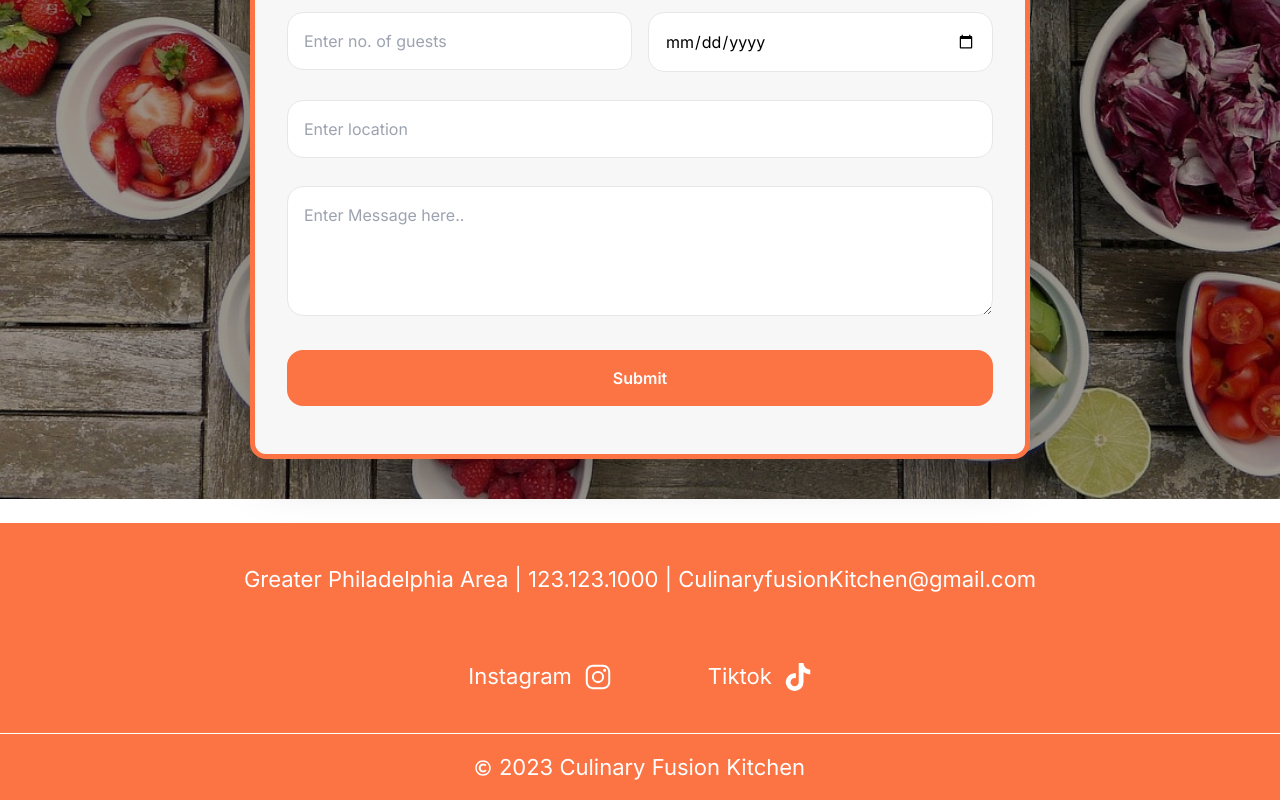
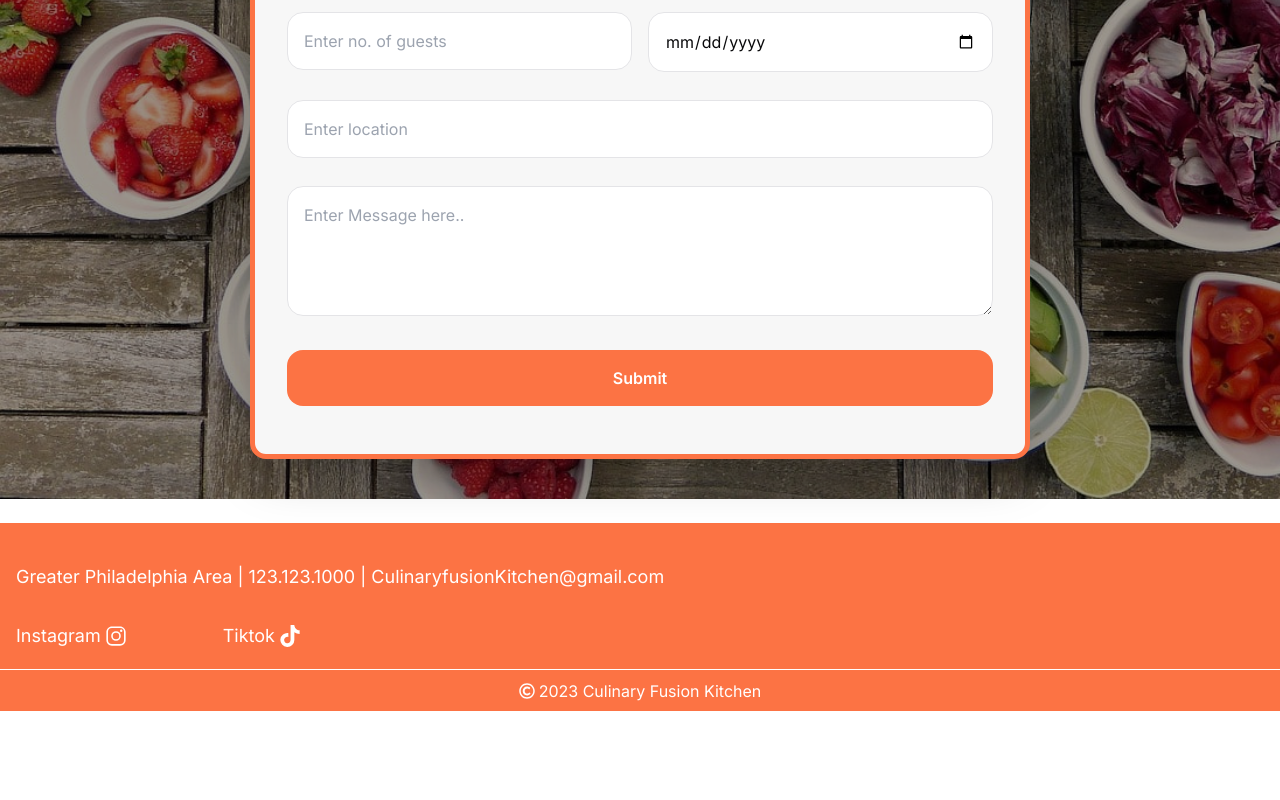
Before and after one commit to WebSparkInnovations/culinaryfusionkitchen, a Next.js app: page / in a window 1280 px wide. Shown: the part 2324-3124 px from the top of the page. After the commit the page ends 3035 px from the top, so only its background shows below. Built offline with nearby package versions, Linux system fonts and the light colour scheme.

Commit message:
coded added

```diff
--- a/package.json
+++ b/package.json
@@ -9,11 +9,17 @@
     "lint": "next lint"
   },
   "dependencies": {
+    "@radix-ui/react-icons": "^1.3.0",
+    "class-variance-authority": "^0.7.0",
+    "clsx": "^2.1.1",
     "formik": "^2.4.6",
+    "lucide-react": "^0.453.0",
     "next": "14.2.14",
     "react": "^18",
     "react-dom": "^18",
     "react-icons": "^5.3.0",
+    "tailwind-merge": "^2.5.4",
+    "tailwindcss-animate": "^1.0.7",
     "yup": "^1.4.0"
   },
   "devDependencies": {
--- a/src/Components/Layout/Footer.jsx
+++ b/src/Components/Layout/Footer.jsx
@@ -9,26 +9,26 @@ const Footer = () => {
 
   return (
     <div className="bg-[#fc7344] pt-7 xl:pt-10">
-      <div className="container flex flex-col gap-16">
-        <div className="max-w-max  mx-auto">
-          <p className="text-[22px] text-white">Greater Philadelphia Area | 123.123.1000 | CulinaryfusionKitchen@gmail.com</p>
+      <div className="container flex flex-col gap-8 2xl:gap-16">
+        <div className="max-w-max  2xl:mx-auto">
+          <p className="text-[18px] 2xl:text-[22px] text-white">Greater Philadelphia Area | 123.123.1000 | CulinaryfusionKitchen@gmail.com</p>
         </div>
-        <div className="max-w-max flex gap-24 mx-auto">
-          <div className="flex gap-3 items-center max-w-max">
-            <p className="text-[22px] text-white">Instagram</p>
-            <IoLogoInstagram className="text-white text-[28px]" />
+        <div className="max-w-max flex gap-5 lg:gap-24 2xl:mx-auto">
+          <div className="flex gap-1 2xl:gap-3 items-center max-w-max">
+            <p className="text-[18px] 2xl:text-[22px] text-white">Instagram</p>
+            <IoLogoInstagram className="text-white text-[22px] 2xl:text-[28px]" />
 
           </div>
-          <div className="flex gap-3 max-w-max items-center">
-            <p className="text-[22px] text-white">Tiktok</p>
-            <FaTiktok className="text-white text-[28px]" />
+          <div className="flex gap-1 2xl:gap-3 max-w-max items-center">
+            <p className="text-[18px] 2xl:text-[22px] text-white">Tiktok</p>
+            <FaTiktok className="text-white text-[22px] 2xl:text-[28px]" />
 
           </div>
         </div>
       </div>
-      <hr className="h-[2px] border-white mt-10" />
-      <div className="py-4 w-full items-center justify-center flex gap-2">
-        <FaRegCopyright className="text-white" /><span className="text-[22px] text-white">2023 Culinary Fusion Kitchen</span></div>
+      <hr className="h-[2px] border-white mt-5 2xl:mt-10" />
+      <div className="py-2 2xl:py-4 w-full items-center justify-center flex gap-1 2xl:gap-2">
+        <FaRegCopyright className="text-white" /><span className="text-[16px] 2xl:text-[22px] text-white">2023 Culinary Fusion Kitchen</span></div>
     </div>
 
   );
--- a/src/Components/Shared/ContactForm.jsx
+++ b/src/Components/Shared/ContactForm.jsx
@@ -18,16 +18,15 @@ const ContactForm = () => {
     message: "",
   };
 
-  const handleSubmit = (values, { resetForm }) => {
+  const handleSubmit = (values) => {
     console.log("Form submitted with values:", values);
-    resetForm();
   };
 
   return (
     <div className="w-full">
       <Formik
         initialValues={initialValues}
-        validationSchema={validationSchema}
+        // validationSchema={validationSchema}
         onSubmit={handleSubmit}
       >
         {({ isSubmitting }) => (
--- a/src/app/globals.css
+++ b/src/app/globals.css
@@ -1,3 +1,66 @@
 @tailwind base;
 @tailwind components;
 @tailwind utilities;
+@layer base {
+  :root {
+    --background: 0 0% 100%;
+    --foreground: 240 10% 3.9%;
+    --card: 0 0% 100%;
+    --card-foreground: 240 10% 3.9%;
+    --popover: 0 0% 100%;
+    --popover-foreground: 240 10% 3.9%;
+    --primary: 240 5.9% 10%;
+    --primary-foreground: 0 0% 98%;
+    --secondary: 240 4.8% 95.9%;
+    --secondary-foreground: 240 5.9% 10%;
+    --muted: 240 4.8% 95.9%;
+    --muted-foreground: 240 3.8% 46.1%;
+    --accent: 240 4.8% 95.9%;
+    --accent-foreground: 240 5.9% 10%;
+    --destructive: 0 84.2% 60.2%;
+    --destructive-foreground: 0 0% 98%;
+    --border: 240 5.9% 90%;
+    --input: 240 5.9% 90%;
+    --ring: 240 10% 3.9%;
+    --chart-1: 12 76% 61%;
+    --chart-2: 173 58% 39%;
+    --chart-3: 197 37% 24%;
+    --chart-4: 43 74% 66%;
+    --chart-5: 27 87% 67%;
+    --radius: 0.5rem
+  }
+  .dark {
+    --background: 240 10% 3.9%;
+    --foreground: 0 0% 98%;
+    --card: 240 10% 3.9%;
+    --card-foreground: 0 0% 98%;
+    --popover: 240 10% 3.9%;
+    --popover-foreground: 0 0% 98%;
+    --primary: 0 0% 98%;
+    --primary-foreground: 240 5.9% 10%;
+    --secondary: 240 3.7% 15.9%;
+    --secondary-foreground: 0 0% 98%;
+    --muted: 240 3.7% 15.9%;
+    --muted-foreground: 240 5% 64.9%;
+    --accent: 240 3.7% 15.9%;
+    --accent-foreground: 0 0% 98%;
+    --destructive: 0 62.8% 30.6%;
+    --destructive-foreground: 0 0% 98%;
+    --border: 240 3.7% 15.9%;
+    --input: 240 3.7% 15.9%;
+    --ring: 240 4.9% 83.9%;
+    --chart-1: 220 70% 50%;
+    --chart-2: 160 60% 45%;
+    --chart-3: 30 80% 55%;
+    --chart-4: 280 65% 60%;
+    --chart-5: 340 75% 55%
+  }
+}
+@layer base {
+  * {
+    @apply border-border;
+  }
+  body {
+    @apply bg-background text-foreground;
+  }
+}
--- /dev/null
+++ b/src/lib/utils.js
@@ -0,0 +1,6 @@
+import { clsx } from "clsx";
+import { twMerge } from "tailwind-merge"
+
+export function cn(...inputs) {
+  return twMerge(clsx(inputs));
+}
--- a/tailwind.config.js
+++ b/tailwind.config.js
@@ -1,5 +1,6 @@
 /** @type {import('tailwindcss').Config} */
 export default {
+    darkMode: ["class"],
     content: [
     "./app/**/*.{js,ts,jsx,tsx,mdx}",
     "./pages/**/*.{js,ts,jsx,tsx,mdx}",
@@ -11,46 +12,76 @@ export default {
   theme: {
   	container: {
   		'max-width': '1920px',
-      center: true,
+  		center: 'true',
   		padding: {
-        DEFAULT: '1rem', // Default padding for all breakpoints
-        sm: '1rem',      // Padding for sm screens and up
-        md: '1rem',      // Padding for md screens and up
-        lg: '1rem',      // Padding for lg screens and up
-        xl: '1rem',      // Padding for xl screens and up
+  			DEFAULT: '1rem',
+  			sm: '1rem',
+  			md: '1rem',
+  			lg: '1rem',
+  			xl: '1rem'
+  		}
   	},
-    },
-
-
-
   	extend: {
   		backgroundImage: {
-        headerBg1: "url('/assets/images/sliderbg1.png')",
-        headerBg2: "url('/assets/images/sliderbg2.png')"
-        // buttonPlay: "url('/assets/icons/playIcon.png')",
+  			headerBg1: 'url("/assets/images/sliderbg1.png")',
+  			headerBg2: 'url("/assets/images/sliderbg2.png")'
   		},
-      // screens: {
-
-      //   'sm': '601px', // Custom small screen size
-      //   'md': '768px', // Custom medium screen size
-      //   'lg': '993px', // Custom large screen size
-      //   'xl': '1201px', // Custom extra large screen size
-      //   '2xl': '1440px', // Custom double extra large screen size
-      //   // Add more custom sizes if needed
-      // },
-
-
+  		borderRadius: {
+  			lg: 'var(--radius)',
+  			md: 'calc(var(--radius) - 2px)',
+  			sm: 'calc(var(--radius) - 4px)'
+  		},
+  		colors: {
+  			background: 'hsl(var(--background))',
+  			foreground: 'hsl(var(--foreground))',
+  			card: {
+  				DEFAULT: 'hsl(var(--card))',
+  				foreground: 'hsl(var(--card-foreground))'
+  			},
+  			popover: {
+  				DEFAULT: 'hsl(var(--popover))',
+  				foreground: 'hsl(var(--popover-foreground))'
+  			},
+  			primary: {
+  				DEFAULT: 'hsl(var(--primary))',
+  				foreground: 'hsl(var(--primary-foreground))'
+  			},
+  			secondary: {
+  				DEFAULT: 'hsl(var(--secondary))',
+  				foreground: 'hsl(var(--secondary-foreground))'
+  			},
+  			muted: {
+  				DEFAULT: 'hsl(var(--muted))',
+  				foreground: 'hsl(var(--muted-foreground))'
+  			},
+  			accent: {
+  				DEFAULT: 'hsl(var(--accent))',
+  				foreground: 'hsl(var(--accent-foreground))'
+  			},
+  			destructive: {
+  				DEFAULT: 'hsl(var(--destructive))',
+  				foreground: 'hsl(var(--destructive-foreground))'
+  			},
+  			border: 'hsl(var(--border))',
+  			input: 'hsl(var(--input))',
+  			ring: 'hsl(var(--ring))',
+  			chart: {
+  				'1': 'hsl(var(--chart-1))',
+  				'2': 'hsl(var(--chart-2))',
+  				'3': 'hsl(var(--chart-3))',
+  				'4': 'hsl(var(--chart-4))',
+  				'5': 'hsl(var(--chart-5))'
+  			}
+  		}
   	},
   	fontFamily: {
   		Poppins: ["Poppins", 'sans-serif'],
   		Barlow: ["Barlow", 'sans-serif'],
-      Lato:["Lato","sans-serif"],
+  		Lato: ["Lato","sans-serif"],
   		'barlow-extrabold': ['Barlow-ExtraBold', 'sans-serif'],
   		'barlow-800': ['Barlow-Bold', 'sans-serif'],
   		Apple: ['-apple-system, BlinkMacSystemFont, "Segoe UI", "Roboto", "Oxygen", "Ubuntu", "Cantarell", "Fira Sans", "Droid Sans", "Helvetica Neue", sans-serif']
+  	}
   },
-
-
-  },
-  plugins: [],
+  plugins: [require("tailwindcss-animate")],
 };
```
Also changed, not shown: src/Views/ServicesPageView/Services.jsx (+19 -11 lines), components.json (added). Lines whose indentation alone changed are shown as unchanged.
